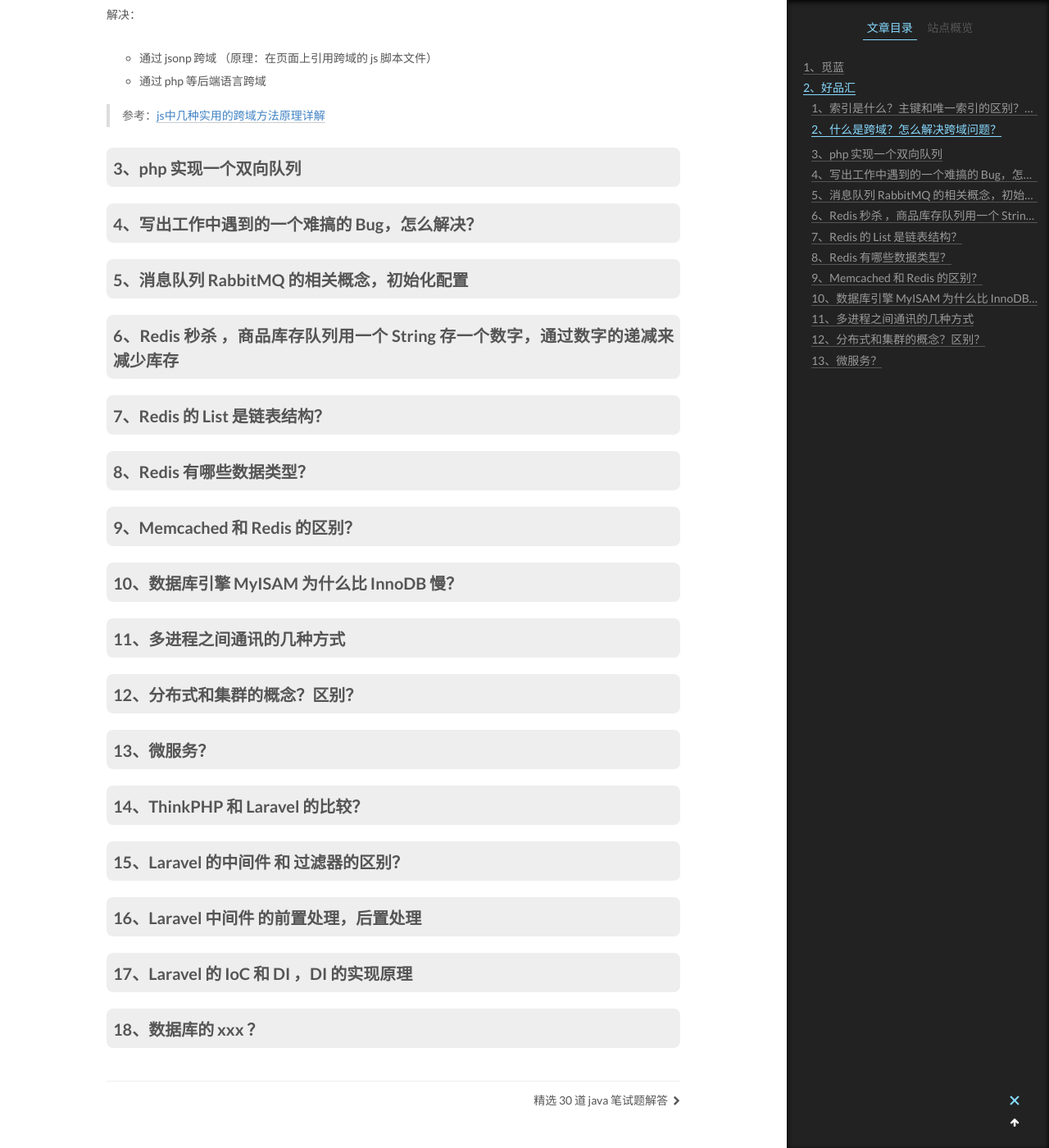
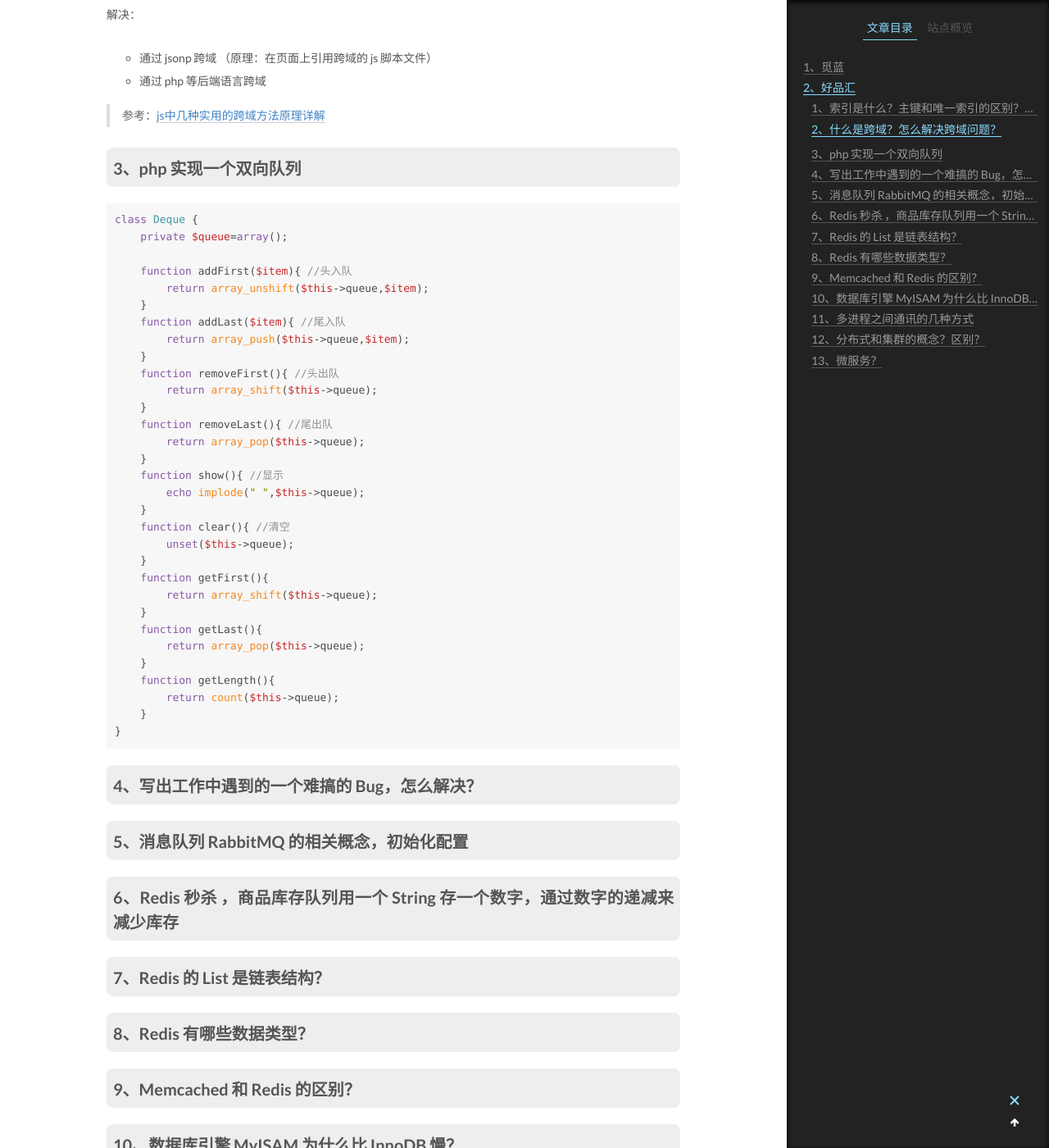
Before and after one commit to nnngu/LearningNotes, a Jekyll site: the page built from _posts/2018-06-05-PHP 面试题收集.md, in a window 1280 px wide and 1400 px high, scrolled down 5065 px. Shown: the whole window at 82% size. Built offline with Jekyll 4.4.1, drawn with Linux system fonts in a browser that asks for light colours.

Commit message:
修改文件: _posts/2018-06-05-PHP 面试题收集.md

````diff
--- a/_posts/2018-06-05-PHP 面试题收集.md
+++ b/_posts/2018-06-05-PHP 面试题收集.md
@@ -172,9 +172,43 @@ InnoDB 和 MyISAM 基本的差别为：MyISAM 类型的表强调的是性能，
 
 ### 3、php 实现一个双向队列
 
+```php
+class Deque {
+    private $queue=array();
+
+    function addFirst($item){ //头入队
+        return array_unshift($this->queue,$item);
+    }
+    function addLast($item){ //尾入队
+        return array_push($this->queue,$item);
+    }
+    function removeFirst(){ //头出队
+        return array_shift($this->queue);
+    }
+    function removeLast(){ //尾出队
+        return array_pop($this->queue);
+    }
+    function show(){ //显示
+        echo implode(" ",$this->queue);
+    }
+    function clear(){ //清空
+        unset($this->queue);
+    }
+    function getFirst(){
+        return array_shift($this->queue);
+    }
+    function getLast(){
+        return array_pop($this->queue);
+    }
+    function getLength(){
+        return count($this->queue);
+    }
+}
+```
+
+### 4、写出工作中遇到的一个难搞的 Bug，怎么解决？
 
 
-### 4、写出工作中遇到的一个难搞的 Bug，怎么解决？
 
 ### 5、消息队列 RabbitMQ 的相关概念，初始化配置
 
````
